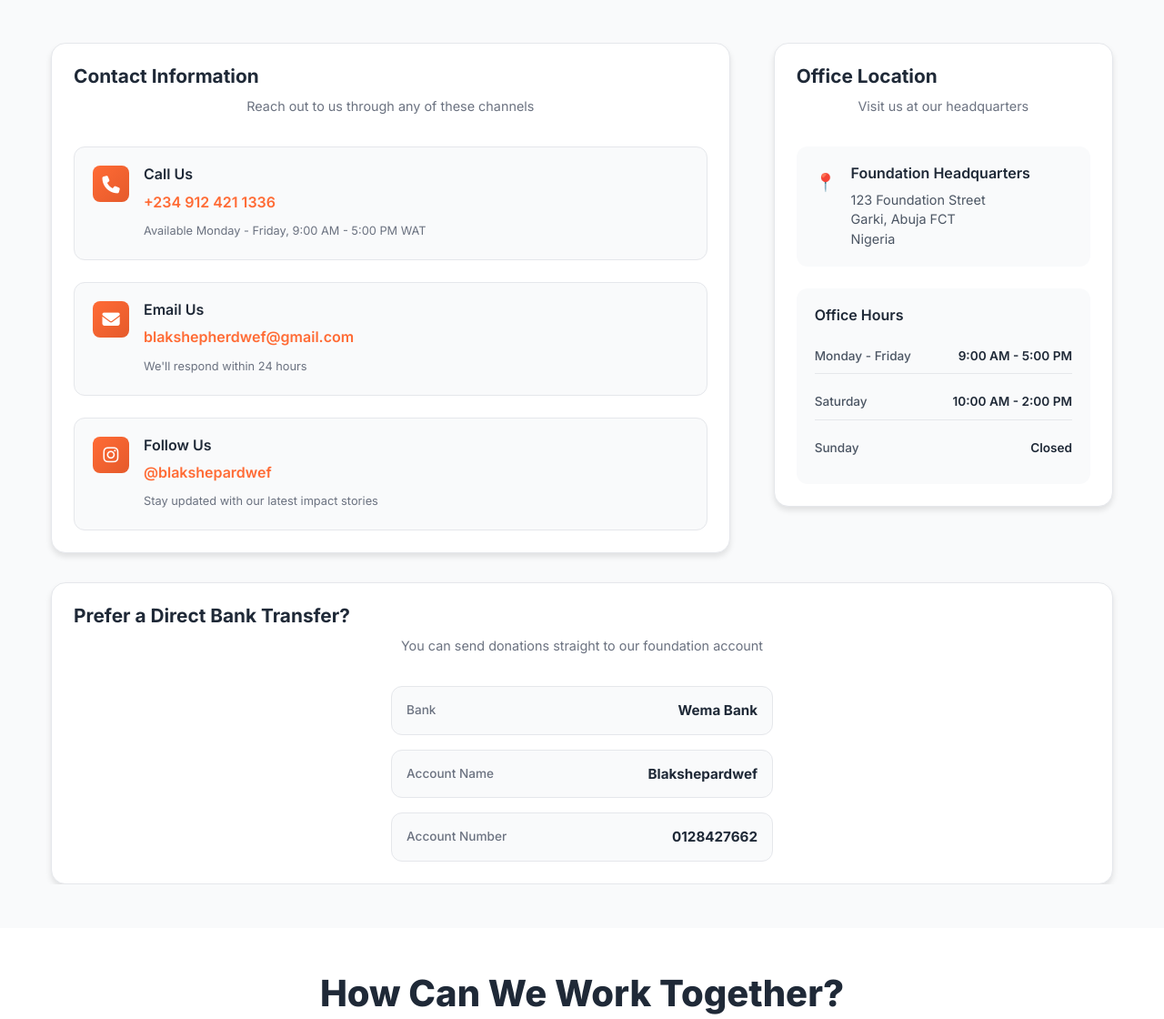
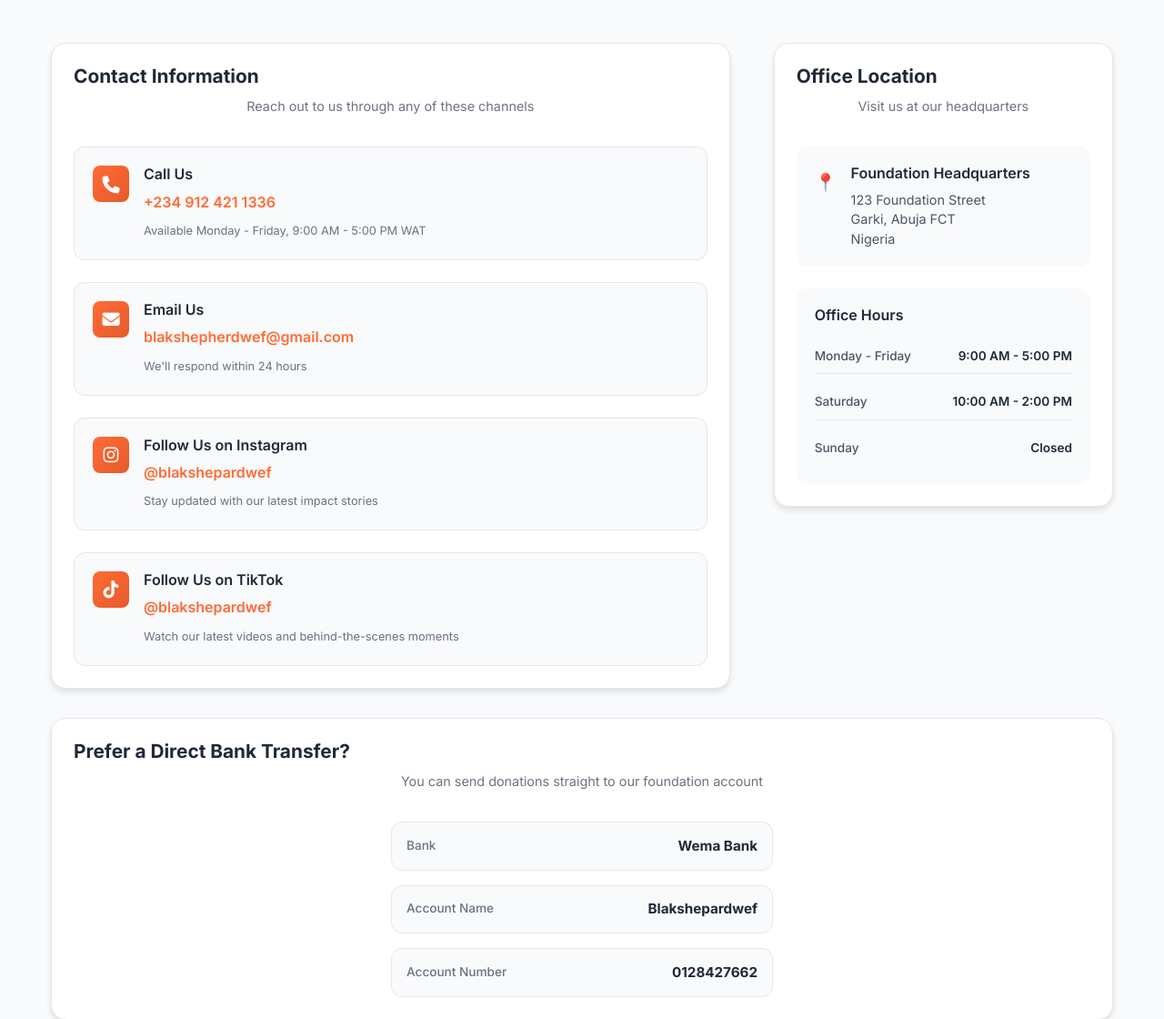
Before and after one commit to devminerva-labs/blackshepherd, a Flask app: page /contact in a window 1280 px wide. Shown: the part 785-1905 px from the top of the page at 91% size. Run offline with Flask 3, Linux system fonts and the light colour scheme; some libraries are stand-ins or nearby versions.

Commit message:
Update Instagram link and add TikTok across the site
Updates the Instagram URL to the current QR/share link and adds the
foundation's TikTok (@blakshepardwef) to the footer and Contact page,
alongside Instagram.

Co-Authored-By: Claude Sonnet 5 <noreply@anthropic.com>

```diff
--- a/app.py
+++ b/app.py
@@ -296,7 +296,11 @@ def contact():
         'email': 'blakshepherdwef@gmail.com',
         'instagram': {
             'handle': '@blakshepardwef',
-            'url': 'https://www.instagram.com/blakshepardwef?utm_source=ig_web_button_share_sheet&igsh=MWIyNXpkazd1M2NkeQ=='
+            'url': 'https://www.instagram.com/blakshepardwef?xtok=MXUxaGQ4Zm5qbmN1NA%3D%3D&utm_source=qr'
+        },
+        'tiktok': {
+            'handle': '@blakshepardwef',
+            'url': 'https://www.tiktok.com/@blakshepardwef?_r=1&_t=ZS-9Azx2uj1yI0'
         },
         'address': {
             'street': '123 Foundation Street',
--- a/templates/base.html
+++ b/templates/base.html
@@ -122,8 +122,12 @@
                         <i class="fas fa-envelope"></i>
                         <a href="mailto:blakshepherdwef@gmail.com">blakshepherdwef@gmail.com</a>
                     </div>
-                    <a href="https://www.instagram.com/blakshepardwef?utm_source=ig_web_button_share_sheet&igsh=MWIyNXpkazd1M2NkeQ==" target="_blank" class="social-link" aria-label="Instagram">
+                    <a href="https://www.instagram.com/blakshepardwef?xtok=MXUxaGQ4Zm5qbmN1NA%3D%3D&utm_source=qr" target="_blank" class="social-link" aria-label="Instagram">
                         <i class="fab fa-instagram"></i>
+                        <span>@blakshepardwef</span>
+                    </a>
+                    <a href="https://www.tiktok.com/@blakshepardwef?_r=1&_t=ZS-9Azx2uj1yI0" target="_blank" class="social-link" aria-label="TikTok">
+                        <i class="fab fa-tiktok"></i>
                         <span>@blakshepardwef</span>
                     </a>
                 </div>
--- a/templates/contact.html
+++ b/templates/contact.html
@@ -85,14 +85,30 @@
                                 <i class="fab fa-instagram"></i>
                             </div>
                             <div class="method-content">
-                                <h3 class="method-title">Follow Us</h3>
-                                <a href="https://www.instagram.com/blakshepardwef?utm_source=ig_web_button_share_sheet&igsh=MWIyNXpkazd1M2NkeQ=="
+                                <h3 class="method-title">Follow Us on Instagram</h3>
+                                <a href="https://www.instagram.com/blakshepardwef?xtok=MXUxaGQ4Zm5qbmN1NA%3D%3D&utm_source=qr"
                                    target="_blank"
                                    rel="noopener noreferrer"
                                    class="method-value">
                                     @blakshepardwef
                                 </a>
                                 <p class="method-description">Stay updated with our latest impact stories</p>
+                            </div>
+                        </div>
+
+                        <div class="contact-method">
+                            <div class="method-icon">
+                                <i class="fab fa-tiktok"></i>
+                            </div>
+                            <div class="method-content">
+                                <h3 class="method-title">Follow Us on TikTok</h3>
+                                <a href="https://www.tiktok.com/@blakshepardwef?_r=1&_t=ZS-9Azx2uj1yI0"
+                                   target="_blank"
+                                   rel="noopener noreferrer"
+                                   class="method-value">
+                                    @blakshepardwef
+                                </a>
+                                <p class="method-description">Watch our latest videos and behind-the-scenes moments</p>
                             </div>
                         </div>
                     </div>
```
